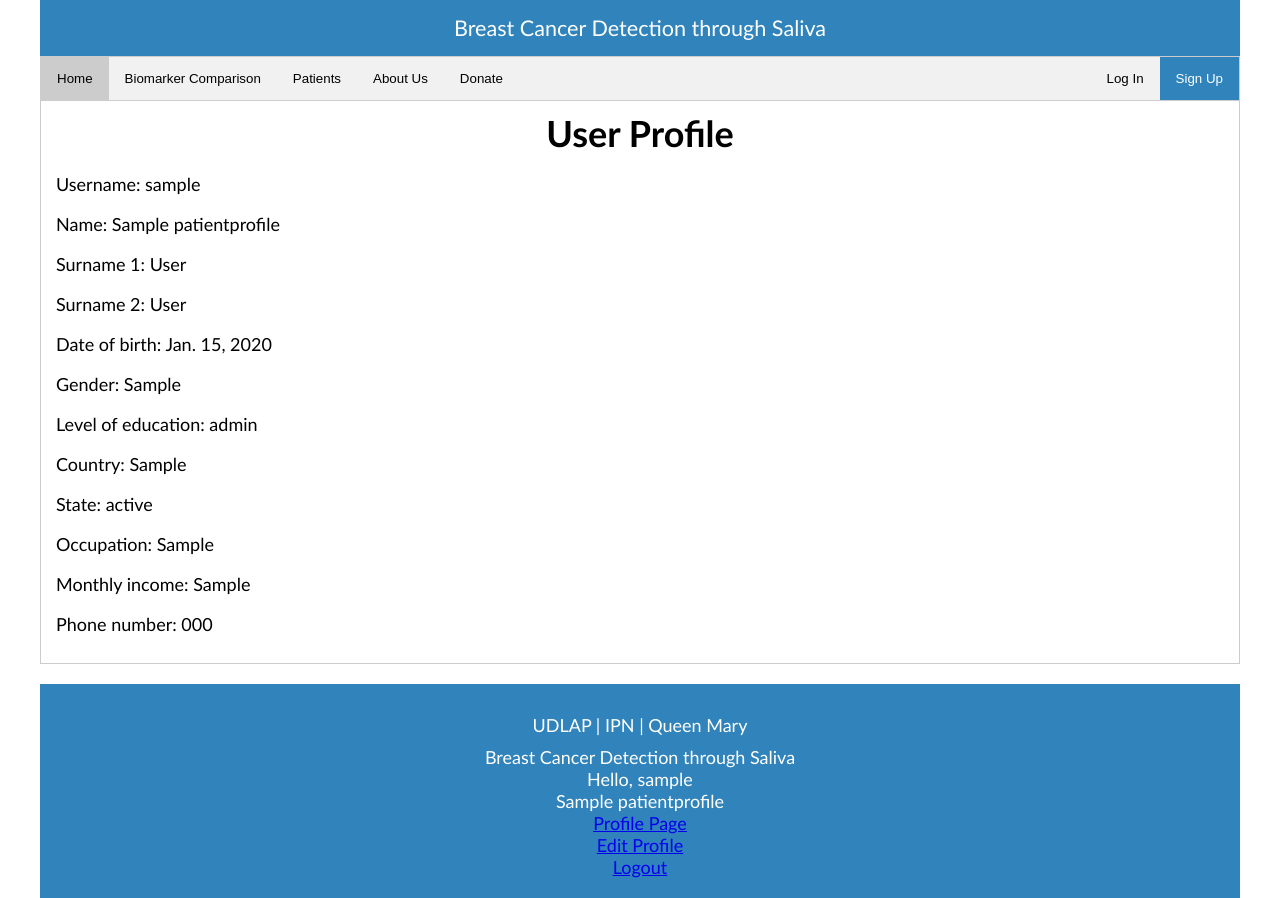
After one commit to otelo2/BCDSaliva, a Django app: page /BCDSaliva/1/show-profile in a window 1280 px wide. The commit adds this page. Run offline with Django 3.2, Linux system fonts and the light colour scheme; a user stored in the database is signed in; tables that the repository leaves empty hold one stand-in row (values such as "Sample post").

Commit message:
Profile page and edit profile page

```diff
--- a/webpage/templates/webpage/edit_profile_page.html
+++ b/webpage/templates/webpage/edit_profile_page.html
@@ -14,8 +14,8 @@
             <div>
             <form action="" method="post" enctype="multipart/form-data">
                 {% csrf_token %}
-                {{ form.as_p }}
-                <button>Update profile page</button>
+                {{ form }}
+                <input type="submit" value="Update profile information">
             </form>
             </div>
         </div>
--- a/webpage/templates/webpage/includes/footer.html
+++ b/webpage/templates/webpage/includes/footer.html
@@ -6,6 +6,15 @@
         <a href="https://www.qmul.ac.uk/" target="_blank" rel="noopener noreferrer">Queen Mary</a>
     </nav>
     <span>Breast Cancer Detection through Saliva</span>
-    <span>Hello, {{request.user}}</span>
-    <span><a href="{% url 'logout' %}">Logout</a></span>
+
+
+    {% if user.is_authenticated %}
+        <span>Hello, {{request.user}}</span>
+        <span> {{request.user.patientprofile.name}} </span>
+        <span> <a href=" {% url 'show-profile' user.patientprofile.id %} ">Profile Page</a> </span>
+        <span> <a href=" {% url 'edit-profile' user.patientprofile.id %} ">Edit Profile</a> </span>
+        <span><a href="{% url 'logout' %}">Logout</a></span>
+    {% endif %}
+
+
 </footer>
--- /dev/null
+++ b/webpage/templates/webpage/user_profile.html
@@ -0,0 +1,44 @@
+{% extends 'webpage/base.html' %}
+{% load static %}
+
+{% block title %}User Profile{% endblock title %}
+
+{% block css_files %}<link rel="stylesheet" href="{% static 'webpage/style.css' %}">{% endblock css_files %}
+
+{% block content %}
+    {% comment %} Biomarker tab {% endcomment %}
+    <div class="tab-content" id="UserProfile">
+        {% if user.is_authenticated %}
+            {% if user.id == patientprofile.user.id %}
+                <h1>User Profile</h1>
+
+                <p>Username: {{page_user.user}}</p>
+                <p>Name: {{page_user.name}}</p>
+                <p>Surname 1: {{page_user.surname_1}}</p>
+
+                {% if page_user.surname_2 %}
+                    <p>Surname 2: {{page_user.surname_2}}</p>
+                {% endif %}
+
+                <p>Date of birth: {{page_user.date_of_birth}}</p>
+                <p>Gender: {{page_user.gender}}</p>
+                <p>Level of education: {{page_user.level_of_education}}</p>
+                <p>Country: {{page_user.country}}</p>
+                <p>State: {{page_user.state}}</p>
+                <p>Occupation: {{page_user.occupation}}</p>
+                <p>Monthly income: {{page_user.monthly_income}}</p>
+                <p>Phone number: {{page_user.phone_number}}</p>
+
+            {% else %}
+
+            <h1>You are not the correct user for this profile</h1>
+
+            {% endif %}
+
+        {% else %}
+
+        <h1>You have to log in to see this page</h1>
+
+        {% endif %}
+    </div>
+{% endblock content %}
--- a/webpage/urls.py
+++ b/webpage/urls.py
@@ -13,5 +13,6 @@ urlpatterns = [
     path("signup", views.signupView, name="signup"),
     path("donate", views.DonateView.as_view(), name="donate"),
     path("privacy-policy", views.PrivacyPolicyView.as_view(), name="privacy-policy"),
+    path("<int:pk>/show-profile", views.ShowProfilePageView.as_view(), name="show-profile"),
     path("<int:pk>/edit-profile", views.EditProfilePageView.as_view(), name="edit-profile"),
 ]
--- a/webpage/views.py
+++ b/webpage/views.py
@@ -1,7 +1,8 @@
+from django.views.generic.detail import DetailView
 from webpage.models import UserFile
 from django.views.generic.edit import CreateView
 from django.views.generic.base import TemplateView
-from django.shortcuts import render, redirect
+from django.shortcuts import get_object_or_404, render, redirect
 from django.contrib import messages
 from django.contrib.auth import authenticate, login, logout
 from django.views import generic
@@ -146,10 +147,26 @@ class DonateView(TemplateView):
 class PrivacyPolicyView(TemplateView):
     template_name = "webpage/privacy_policy.html"
 
+
+class ShowProfilePageView(DetailView):
+    model = PatientProfile
+    template_name = "webpage/user_profile.html"
+
+    def get_context_data(self, *args, **kwargs):
+        context = super(ShowProfilePageView, self).get_context_data(*args, **kwargs)
+        page_user = get_object_or_404(PatientProfile, id=self.kwargs["pk"])
+        context["page_user"] = page_user
+        return context
 class EditProfilePageView(generic.UpdateView):
     model = PatientProfile
     template_name = "webpage/edit_profile_page.html"
     fields = ["name", "surname_1", "surname_2", "date_of_birth", "gender", \
               "level_of_education", "country", "state", "occupation", \
               "monthly_income", "phone_number" ]
-    success_url = reverse_lazy("home")
+    success_url = reverse_lazy("patients")
+
+    def get_context_data(self, *args, **kwargs):
+        context = super(EditProfilePageView, self).get_context_data(*args, **kwargs)
+        page_user = get_object_or_404(PatientProfile, id=self.kwargs["pk"])
+        context["page_user"] = page_user
+        return context
```
